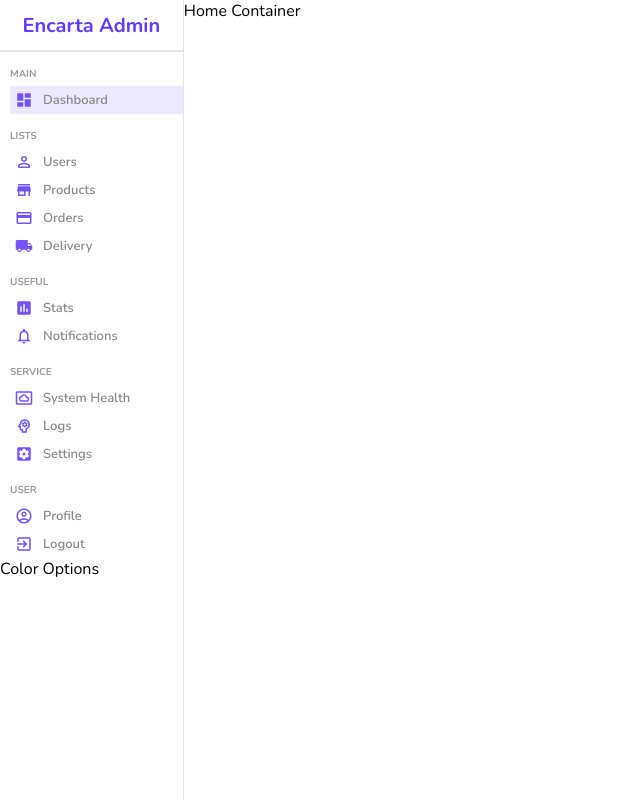
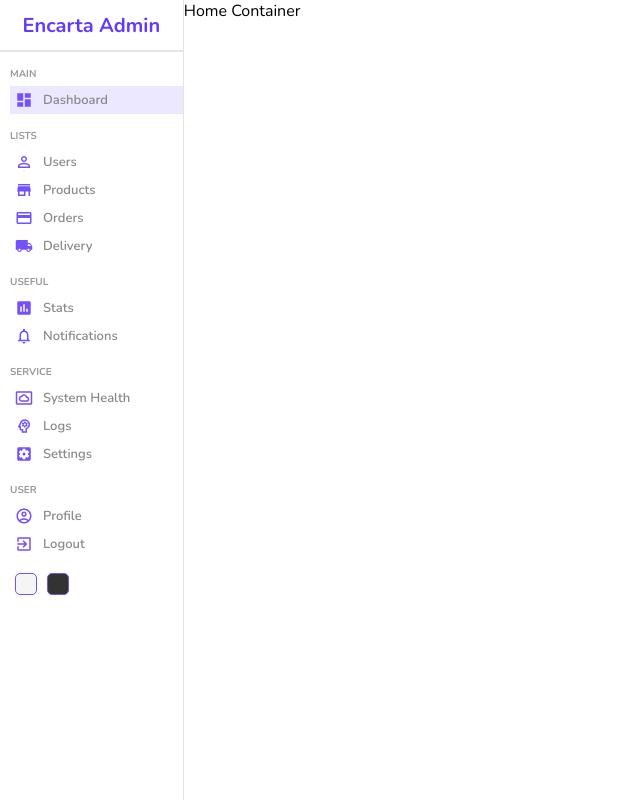
Before and after one commit to anyars-encarta/dashboard-admin, a React (Create React App) app: page / in a window 1280 px wide. Shown: the whole page, without its empty margins (0-640 px from the left). Built offline with nearby package versions, Linux system fonts and the light colour scheme.

Commit message:
Complete Sidebar

```diff
--- a/src/components/sidebar/Sidebar.jsx
+++ b/src/components/sidebar/Sidebar.jsx
@@ -83,7 +83,11 @@
         </ul>
       </div>
 
-      <div className="bottom">Color Options</div>
+      <div className="bottom">
+        <div className="colorOption"></div>
+        <div className="colorOption"></div>
+        {/* <div className="colorOption"></div> */}
+      </div>
     </div>
   )
 }
--- a/src/components/sidebar/sidebar.scss
+++ b/src/components/sidebar/sidebar.scss
@@ -68,4 +68,31 @@
             }
         }
     }
+
+    .bottom {
+        display: flex;
+        align-items: center;
+        margin: 10px;
+
+        .colorOption {
+            width: 20px;
+            height: 20px;
+            border-radius: 5px;
+            border: 1px solid #7451f8;
+            cursor: pointer;
+            margin: 5px;
+
+            &:nth-child(1) {
+                background-color: whitesmoke;
+            }
+
+            &:nth-child(2) {
+                background-color: #333;
+            }
+
+            // &:nth-child(3) {
+            //     background-color: darkblue;
+            // }
+        }
+    }
 }
```
